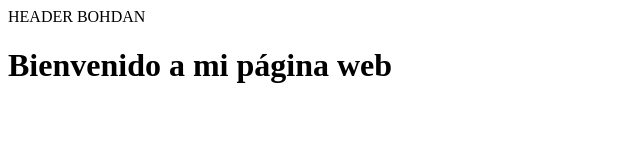
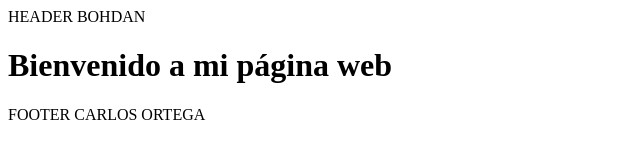
Before and after one commit to bohdan110/PRACTICA1, a plain HTML site: page index.html in a window 1280 px wide. Shown: the whole page, without its empty margins (0-640 px from the left). Drawn offline with Linux system fonts and the light colour scheme.

Commit message:
Añadir el footer al index.html

```diff
--- a/index.html
+++ b/index.html
@@ -9,5 +9,6 @@
      </head>
      <body>
        <h1>Bienvenido a mi página web</h1>
+       <footer>FOOTER CARLOS ORTEGA</footer>
      </body>
 </html>
```
